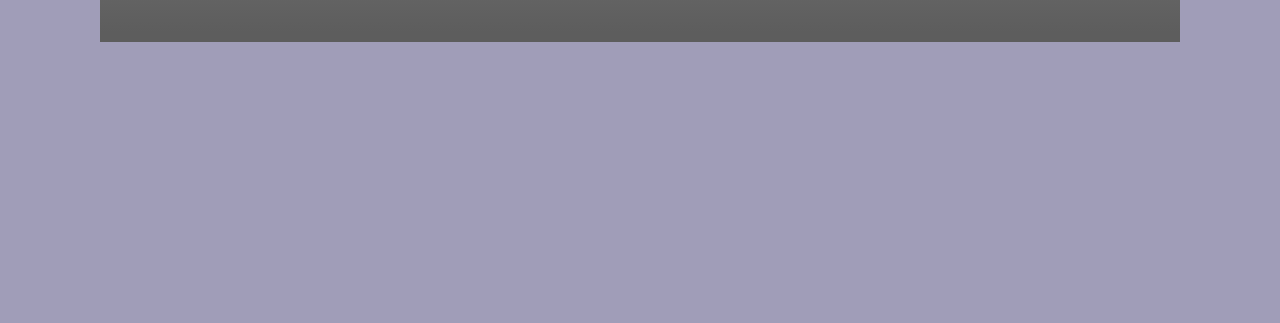
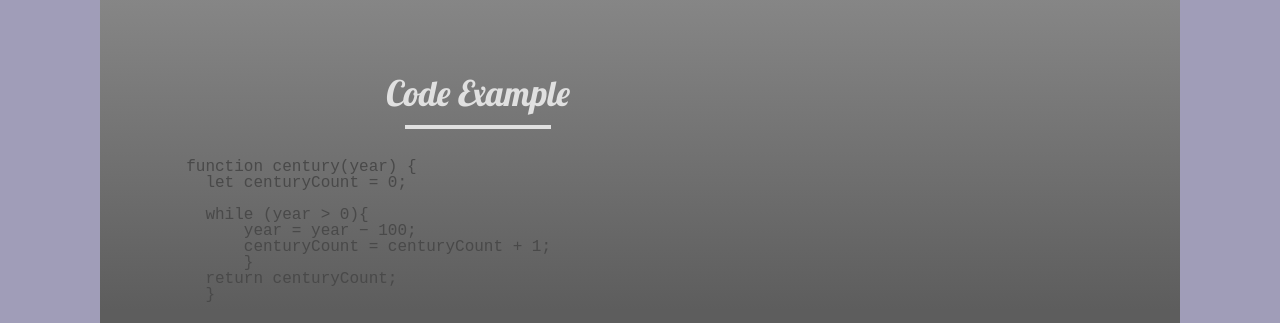
Before and after one commit to Kornull/rsschool-cv, a plain HTML site: page index.html in a window 1280 px wide. Shown: the part 936-1259 px from the top of the page. Before the commit the page ends 978 px from the top, so only its background shows below. Drawn offline with Linux system fonts and the light colour scheme.

Commit message:
feat: add block code

```diff
--- a/index.html
+++ b/index.html
@@ -61,8 +61,8 @@
           </div>
         </section>
 
-         <!-- Skills -->
-         <section class="skill" id="skills">
+        <!-- Skills -->
+        <section class="skill" id="skills">
           <div class="section__title">
             <h2>Skills</h2>
           </div>
@@ -123,6 +123,29 @@
           </div> <!-- /.skill__item -->
         </section>
 
+        <!-- Code -->
+        <section class="code" id="code">
+          <div class="section__title section__gray">
+            <h2>Code Example</h2>
+          </div>
+          <div class="code__task">
+            <div class="code__js">
+
+              <pre class="code__example">
+    <span class="code__example--keyword">function</span> century&lpar;<span  class="code__example--built-in">year</span>&rpar; &lbrace;
+      <span class="code__example--keyword">let</span> centuryCount &equals; <span class="code__example--number">0</span>&semi;
+
+      <span class="code__example--keyword">while</span> &lpar;<span class="code__example--built-in">year</span> &gt; <span class="code__example--number">0</span>&rpar;&lbrace;
+          <span class="code__example--built-in">year</span> &equals; <span   class="code__example--built-in">year</span> &minus; <span class="code__example--number">100</span>&semi;
+          centuryCount &equals; centuryCount &plus; <span class="code__example--number">1</span>&semi;
+          &rbrace;
+      return centuryCount&semi;
+      &rbrace;</pre>
+            </div>
+          </div> <!-- /.code__task -->
+        </section>
+
+
 
       </div> <!-- /.content -->
     </main>
```
